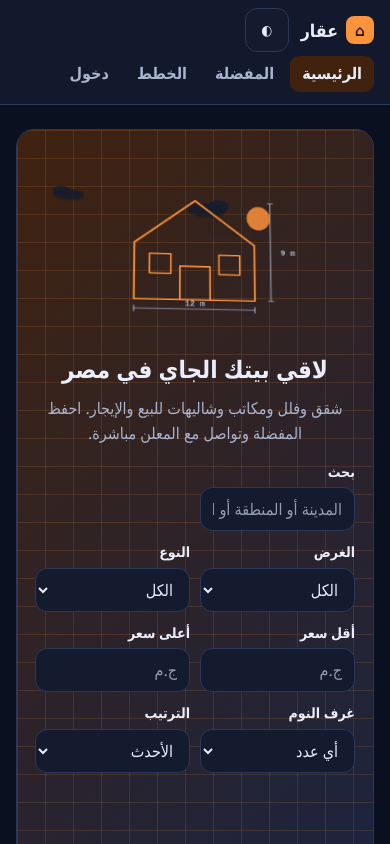
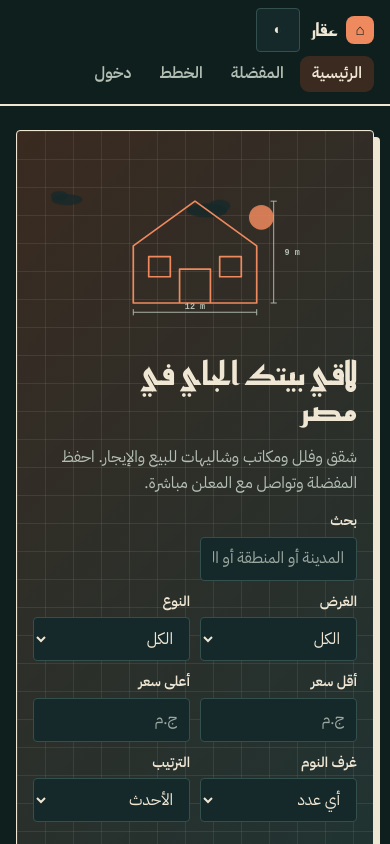
Before and after one commit to engMahmoudSalah/Real-State, a website with bundled scripts: page public/index.html in a window 390 px wide. Both pictures are taken after a click on the button "تبديل الوضع الداكن". Shown: the top 844 px of the page. Built offline with nearby package versions, Linux system fonts and the light colour scheme; files whose address does not match are found by name.

Commit message:
Aqar: new identity (sand, teal ink, terracotta; Plex Arabic + Reem Kufi) and fix detail page icon crash

```diff
--- a/public/app.css
+++ b/public/app.css
@@ -29,3 +29,22 @@ body{font-family:"Segoe UI",Tahoma,"Noto Sans Arabic",system-ui,sans-serif}
 @media (prefers-reduced-motion:reduce){.hline,.sun,.c1,.c2,.ap,.ae .asign{animation:none}.hline{stroke-dashoffset:0}}
 
 .ic{display:inline-flex;vertical-align:middle;width:1.1em;height:1.1em}.ic svg{width:100%;height:100%}.specs span{display:inline-flex;align-items:center;gap:4px}.ph .ic{width:3rem;height:3rem;color:var(--muted)}.btn .ic{margin-inline-end:4px}
+
+/* Aqar identity: sand paper, deep teal ink, terracotta. Fonts: IBM Plex Sans Arabic + Reem Kufi (SIL OFL 1.1), self-hosted. */
+@font-face{font-family:"Plex Ar";font-weight:400;font-display:swap;src:url(/fonts/ibm-plex-sans-arabic-arabic-400-normal.woff2) format("woff2")}
+@font-face{font-family:"Plex Ar";font-weight:600;font-display:swap;src:url(/fonts/ibm-plex-sans-arabic-arabic-600-normal.woff2) format("woff2")}
+@font-face{font-family:"Reem Kufi";font-weight:700;font-display:swap;src:url(/fonts/reem-kufi-arabic-700-normal.woff2) format("woff2")}
+:root{--bg:#efe6d4;--surface:#fbf6ea;--surface2:#e6dac1;--text:#12302f;--muted:#4f5f58;--border:#c7b793;--accent:#a8431f;--accent-t:#fbf6ea;--accent-soft:#f1d5c0;--shadow:0 1px 0 rgba(18,48,47,.1),3px 4px 0 rgba(18,48,47,.08);--r:4px}
+[data-theme=dark]{--bg:#0f1f1e;--surface:#16292a;--surface2:#1e3433;--text:#efe6d4;--muted:#b3bfb4;--border:#34504d;--accent:#ee8a5e;--accent-t:#0f1f1e;--accent-soft:#3a2a20;--shadow:0 1px 0 rgba(0,0,0,.5),3px 4px 0 rgba(0,0,0,.35)}
+body{font-family:"Plex Ar","Noto Sans Arabic",system-ui,sans-serif;background:var(--bg)}
+h1,h2,h3,.brand{font-family:"Reem Kufi","Plex Ar",sans-serif;font-weight:700;letter-spacing:0}
+.hero2{background-color:var(--surface);border:1.5px solid var(--text);border-radius:var(--r);text-align:start;box-shadow:6px 7px 0 var(--text);padding-inline:var(--sp-4)}
+.hero2 h1{font-size:clamp(2rem,7vw,3.4rem);line-height:1.15;max-width:14ch}
+.card,.lcard,.col{border-radius:var(--r);border:1.5px solid var(--text);box-shadow:var(--shadow);background:var(--surface)}
+.topbar{background:var(--bg);border-bottom:2px solid var(--text);backdrop-filter:none}
+.btn,input,select,textarea{border-radius:var(--r)}
+.btn.pri{background:var(--accent);color:var(--accent-t);border:1.5px solid var(--text);box-shadow:2px 3px 0 var(--text)}
+.btn.pri:active{box-shadow:none;transform:translate(2px,3px)}
+.price{font-family:"Plex Ar",sans-serif;font-weight:600}
+.card{transition:transform .15s}.card:hover{transform:translate(-1px,-2px);box-shadow:3px 5px 0 var(--text)}
+.ph{background:var(--surface2)}
--- a/public/app.js
+++ b/public/app.js
@@ -51,7 +51,7 @@ async function home() {
     more.replaceChildren(d.more ? h("button", { class: "btn", onclick: () => { F.page++; run(true); } }, "عرض المزيد") : null);
     if (!cities.length) { cities = d.cities; citySel.replaceChildren(sel("city", "المدينة", [["", "كل المدن"], ...cities.map((c) => [c, c])])); }
   };
-  shell(h("div", { class: "stack" }, h("section", { class: "hero2" }, h("div", { class: "sky", html: skyline() }), h("div", { class: "d3", html: blueprintHero() }), h("h1", {}, "لاقي بيتك الجاي في مصر"), h("p", { class: "muted" }, "شقق وفلل ومكاتب وشاليهات للبيع والإيجار. احفظ المفضلة وتواصل مع المعلن مباشرة."),
+  shell(h("div", { class: "stack" }, h("section", { class: "hero2" }, h("div", { class: "sky", html: skyline() }), h("div", { html: blueprintHero() }), h("h1", {}, "لاقي بيتك الجاي في مصر"), h("p", { class: "muted" }, "شقق وفلل ومكاتب وشاليهات للبيع والإيجار. احفظ المفضلة وتواصل مع المعلن مباشرة."),
     h("div", { class: "filters" }, inp("q", "بحث", "المدينة أو المنطقة أو العنوان"), citySel, sel("purpose", "الغرض", [["", "الكل"], ["sale", "للبيع"], ["rent", "للإيجار"]]), sel("type", "النوع", [["", "الكل"], ...Object.entries(TYPES)]), inp("min", "أقل سعر", "ج.م", "number"), inp("max", "أعلى سعر", "ج.م", "number"), sel("beds", "غرف النوم", [["", "أي عدد"], ["1", "1+"], ["2", "2+"], ["3", "3+"], ["4", "4+"]]), sel("sort", "الترتيب", [["new", "الأحدث"], ["price_asc", "السعر: الأقل"], ["price_desc", "السعر: الأعلى"], ["area_desc", "المساحة"]]))), grid, more), "home");
   run();
 }
@@ -67,7 +67,7 @@ async function detail(id) {
   const hp = h("input", { class: "hp", name: "website", tabindex: "-1", autocomplete: "off", "aria-hidden": "true" });
   const form = h("form", { class: "card stack", onsubmit: (e) => { e.preventDefault(); guard(async () => { await api("/api/inquiries", { listing: l.id, name: name.value, phone: phone.value, email: email.value, msg: msg.value, website: hp.value }); form.replaceChildren(h("div", { class: "stack" }, h("h3", {}, "تم إرسال استفسارك ✓"), h("p", { class: "muted" }, l.sample ? "ده عقار نموذجي، فمفيش معلن حقيقي هيرد." : "المعلن هيتواصل معاك قريبًا."))); }); } }, h("h3", {}, "تواصل مع المعلن"), field("الاسم", name), field("الموبايل", phone), field("البريد الإلكتروني", email), field("رسالتك", msg), hp, h("button", { class: "btn pri" }, "إرسال الاستفسار"));
   shell(h("div", { class: "stack" }, h("a", { class: "btn sm", href: "#/", style: "align-self:flex-start" }, "→ رجوع"),
-    l.images.length ? h("div", { class: "gal" }, l.images.map((s) => h("img", { src: s, alt: l.title, loading: "lazy", referrerpolicy: "no-referrer" }))) : h("div", { class: "card empty", style: "font-size:3rem" }, ICON[l.type]),
+    l.images.length ? h("div", { class: "gal" }, l.images.map((s) => h("img", { src: s, alt: l.title, loading: "lazy", referrerpolicy: "no-referrer" }))) : h("div", { class: "card empty", style: "font-size:3rem" }, ic(l.type)),
     h("div", { class: "two" }, h("div", { class: "stack" }, h("div", { class: "row spread" }, h("div", {}, h("h1", { style: "margin:0" }, l.title), h("div", { class: "muted" }, `${l.city}${l.district ? "، " + l.district : ""}`)), h("div", { class: "row" }, shareBtn(l), S.user ? h("button", { class: "btn", "aria-pressed": !!l.fav, onclick: (e) => { const btn = e.currentTarget; guard(async () => { await api(`/api/favs/${l.id}`, l.fav ? null : {}, l.fav ? "DELETE" : "POST"); l.fav = !l.fav; btn.textContent = l.fav ? "♥ في المفضلة" : "♡ أضف للمفضلة"; }); } }, l.fav ? "♥ في المفضلة" : "♡ أضف للمفضلة") : h("a", { class: "btn", href: "#/login" }, "سجّل دخول للحفظ"))),
       h("div", { class: "price", style: "font-size:1.6rem" }, money(l)), l.status !== "approved" ? h("span", { class: "badge " + STATUS[l.status][1] }, STATUS[l.status][0]) : null, l.reason ? h("p", { class: "err" }, "سبب الرفض: " + l.reason) : null,
       h("div", { class: "card specs", style: "gap:22px;font-size:1rem" }, h("span", {}, "النوع: " + TYPES[l.type]), l.beds ? h("span", {}, "غرف: " + l.beds) : null, l.baths ? h("span", {}, "حمامات: " + l.baths) : null, h("span", {}, `المساحة: ${fmt(l.area)} م²`), h("span", {}, `${fmt(Math.round(l.price / l.area))} ج.م/م²`)),
```
Also changed, not shown: public/fonts/ibm-plex-sans-arabic-arabic-400-normal.woff2 (added), public/fonts/ibm-plex-sans-arabic-arabic-600-normal.woff2 (added), public/fonts/reem-kufi-arabic-700-normal.woff2 (added).
